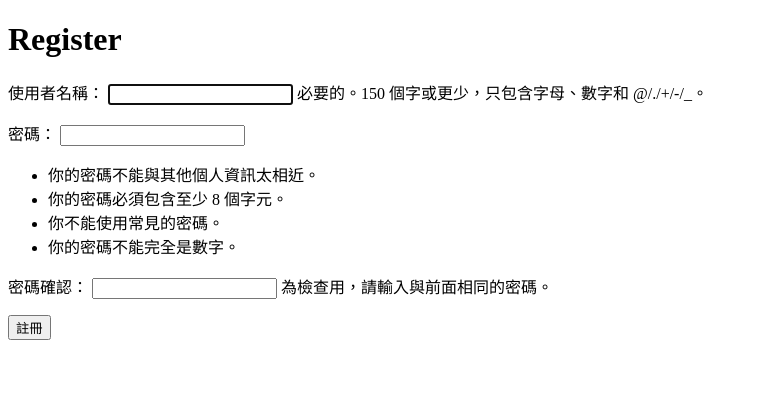
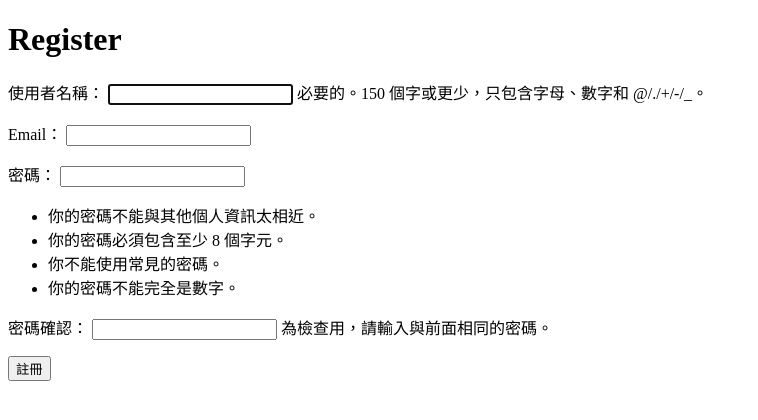
Before and after one commit to 17app001/django-todolist-v1, a Django app: page /user/register/ in a window 1280 px wide. Shown: the part 32-452 px from the top of the page, without its empty margins (0-758 px from the left). Run offline with Django 4.2, Linux system fonts and the light colour scheme.

Commit message:
完成功能

```diff
--- /dev/null
+++ b/user/forms.py
@@ -0,0 +1,16 @@
+from django.contrib.auth.forms import UserCreationForm
+from django.contrib.auth.models import User
+from django import forms
+
+class MyUserForm(UserCreationForm):
+    email=forms.EmailField(required=True,label='Email')
+
+    class Meta:
+        model=User
+        fields=['username','email','password1','password2']
+
+    def save(self,commit=True):
+        user=super(UserCreationForm,self).save(commit=False)
+        user.email=self.changed_data['email']
+        if commit:
+            user.save()
--- a/user/views.py
+++ b/user/views.py
@@ -1,8 +1,8 @@
 from django.shortcuts import redirect, render
-from django.contrib.auth.forms import UserCreationForm
 from django.contrib.auth.models import User
 from django.contrib.auth import authenticate,login,logout
 from django.contrib.auth.decorators import login_required
+from .forms import MyUserForm
 
 @login_required
 def user_logout(requset):
@@ -50,9 +50,8 @@ def user_login(request):
 # Create your views here.
 def user_register(request):
     # 產生使用者表單
-    form = UserCreationForm()
+    form = MyUserForm()
     message=''
-
     # 檢查是get or post
     if request.method=='GET':
         print('GET')
@@ -61,6 +60,7 @@ def user_register(request):
         username = request.POST.get('username')
         password1 = request.POST.get('password1')
         password2 = request.POST.get('password2')
+        email = request.POST.get('email')
         # 註冊功能
         # 密碼不能少於8各字元
         # 兩次密碼是否相同
@@ -74,13 +74,12 @@ def user_register(request):
             if User.objects.filter(username=username).exists():
                 message='帳號重複'
             else:
-                user=User.objects.create_user(username=username,password=password1)
+                user=User.objects.create_user(username=username,password=password1,
+                email=email)
                 user.save()
                 message='註冊成功!'
                 login(request,user)
 
                 return redirect('profile')
 
-
-
     return render(request,'./user/register.html',{'form' : form,'message':message})
```
Also changed, not shown: todo/templates/todo/todo.html (+0 -16 lines).
